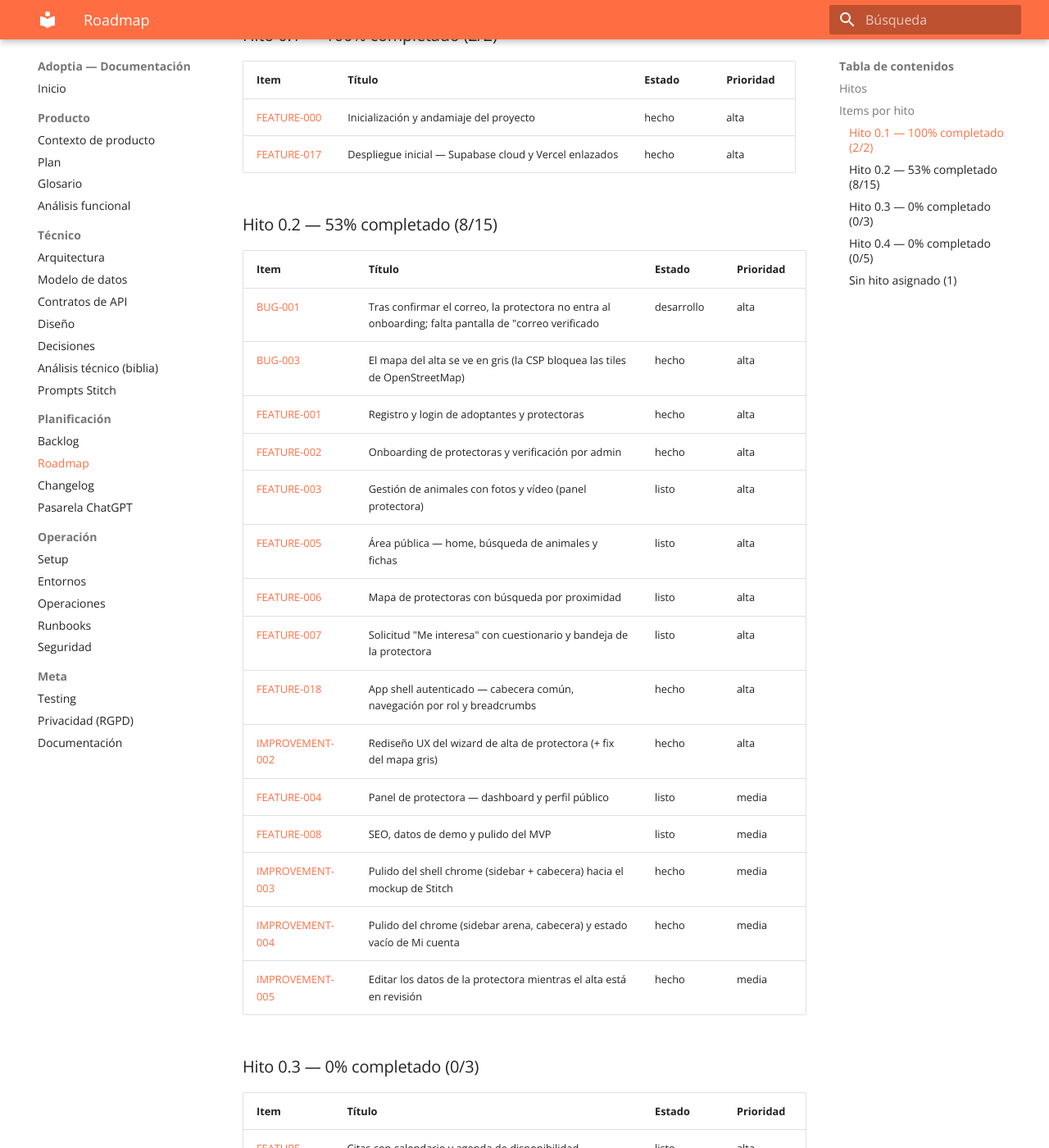
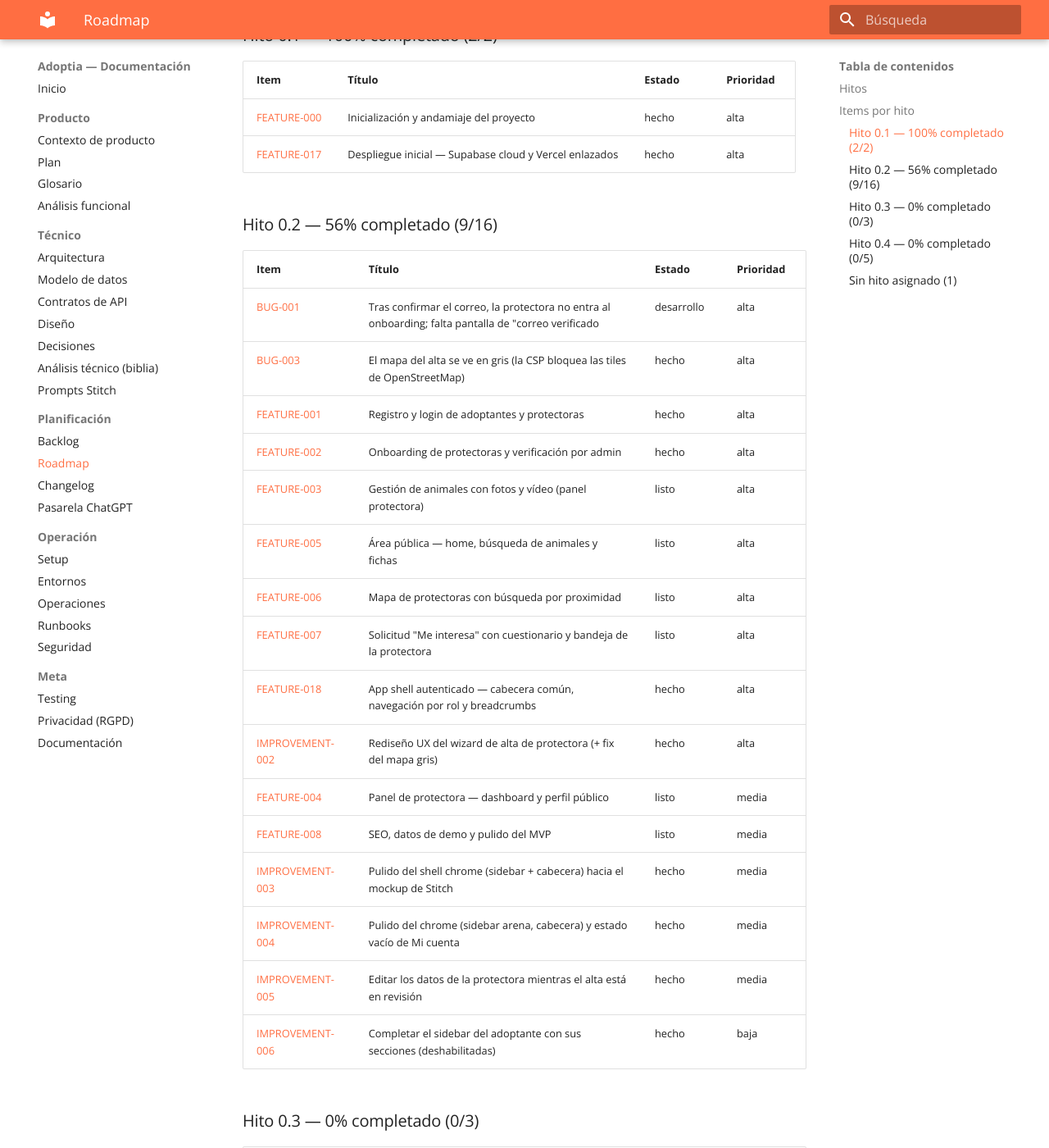
Before and after one commit to GorkaAnasinf/Adoptia, an MkDocs documentation site: the page built from docs/planning/ROADMAP.md, in a window 1280 px wide and 1400 px high, scrolled down 818 px. Shown: the whole window at 82% size. Built offline with MkDocs 1.6.1 and Material for MkDocs 9.7.7, drawn with Linux system fonts in a browser that asks for light colours.

Commit message:
docs(planning): integra IMPROVEMENT-006 en las vistas

```diff
--- a/docs/planning/ROADMAP.md
+++ b/docs/planning/ROADMAP.md
@@ -22,7 +22,7 @@
 | [FEATURE-000](items/FEATURE-000.md) | Inicialización y andamiaje del proyecto | hecho | alta |
 | [FEATURE-017](items/FEATURE-017.md) | Despliegue inicial — Supabase cloud y Vercel enlazados | hecho | alta |
 
-### Hito 0.2 — 53% completado (8/15)
+### Hito 0.2 — 56% completado (9/16)
 
 | Item | Título | Estado | Prioridad |
 |------|--------|--------|-----------|
@@ -41,6 +41,7 @@
 | [IMPROVEMENT-003](items/IMPROVEMENT-003.md) | Pulido del shell chrome (sidebar + cabecera) hacia el mockup de Stitch | hecho | media |
 | [IMPROVEMENT-004](items/IMPROVEMENT-004.md) | Pulido del chrome (sidebar arena, cabecera) y estado vacío de Mi cuenta | hecho | media |
 | [IMPROVEMENT-005](items/IMPROVEMENT-005.md) | Editar los datos de la protectora mientras el alta está en revisión | hecho | media |
+| [IMPROVEMENT-006](items/IMPROVEMENT-006.md) | Completar el sidebar del adoptante con sus secciones (deshabilitadas) | hecho | baja |
 
 ### Hito 0.3 — 0% completado (0/3)
 
```
Also changed, not shown: docs/planning/items/INDEX.md (+1 -0 lines), docs/product/PRODUCT_CONTEXT.md (+1 -0 lines).
